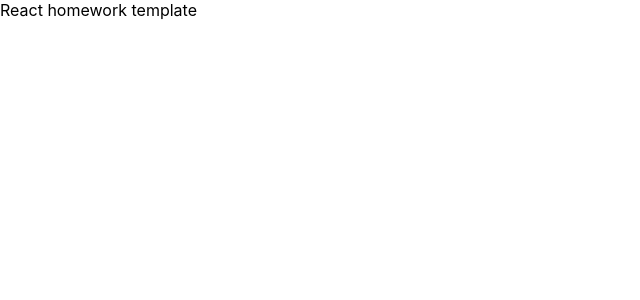
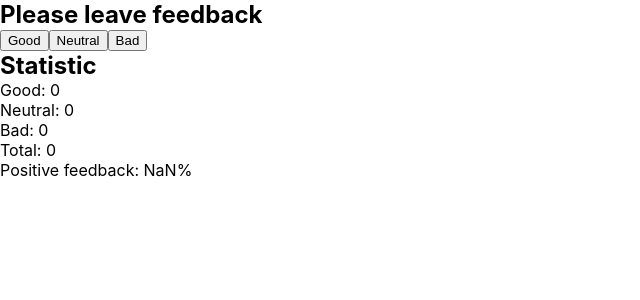
Before and after one commit to MarginTrader1/goit-react-hw-02-feedback, a React (Create React App) app: page / in a window 1280 px wide. Shown: the top 300 px of the page, without its empty margins (0-640 px from the left). Built offline with nearby package versions, Linux system fonts and the light colour scheme.

Commit message:
Сделал логику первого блока

```diff
--- a/src/components/App.jsx
+++ b/src/components/App.jsx
@@ -1,3 +1,51 @@
-export const App = () => {
-  return <div>React homework template</div>;
-};
+import { Component } from 'react';
+
+import { SectionTitle } from './SectionTitle/SectionTitle';
+import { Statistics } from './Statistics/Statistic';
+import { Feedback } from './FeedBackOptions/FeedBackOptions';
+
+export class App extends Component {
+  state = {
+    good: 0,
+    neutral: 0,
+    bad: 0,
+  };
+
+  goodFeedback = () => {
+    this.setState(state => ({ good: this.state.good + 1 }));
+  };
+
+  neutralFeedback = () => {
+    this.setState(state => ({ neutral: this.state.neutral + 1 }));
+  };
+
+  badFeedback = () => {
+    this.setState(state => ({ bad: this.state.bad + 1 }));
+  };
+
+  countPositiveFeedbackPercentage = () => {
+    const positiveFeedback = Math.round(
+      (this.state.good /
+        (this.state.good + this.state.neutral + this.state.bad)) *
+        100
+    );
+    this.setState(state => ({ positiveFeedback: positiveFeedback }));
+  };
+
+  render() {
+    return (
+      <>
+        <SectionTitle title="Please leave feedback">
+          <Feedback
+            goodFeedback={this.goodFeedback}
+            neutralFeedback={this.neutralFeedback}
+            badFeedback={this.badFeedback}
+          />
+        </SectionTitle>
+        <SectionTitle title="Statistic">
+          <Statistics data={this.state} />
+        </SectionTitle>
+      </>
+    );
+  }
+}
--- /dev/null
+++ b/src/components/FeedBackOptions/FeedBackOptions.js
@@ -0,0 +1,11 @@
+export const Feedback = ({ goodFeedback, neutralFeedback, badFeedback}) => {
+  return (
+    <>
+      <div>
+        <button type="button" onClick={goodFeedback}>Good</button>
+        <button type="button" onClick={neutralFeedback}>Neutral</button>
+        <button type="button" onClick={badFeedback}>Bad</button>
+      </div>
+    </>
+  );
+};
--- /dev/null
+++ b/src/components/SectionTitle/SectionTitle.js
@@ -0,0 +1,10 @@
+
+
+export const SectionTitle = ({ title, children }) => {
+  return (
+    <section>
+      <h2>{title}</h2>
+      {children}
+    </section>
+  );
+};
--- /dev/null
+++ b/src/components/Statistics/Statistic.js
@@ -0,0 +1,14 @@
+export const Statistics = ({data}) => {
+const { good, neutral, bad } = data;
+  return (
+    <>
+      <ul>
+        <li>Good: {good}</li>
+        <li>Neutral: {neutral}</li>
+        <li>Bad: {bad}</li>
+        <li>Total: {good + neutral + bad}</li>
+        <li>Positive feedback: {Math.round(good/(good + neutral + bad)*100)}%</li>
+      </ul>
+    </>
+  );
+};
--- a/src/index.css
+++ b/src/index.css
@@ -13,3 +13,22 @@
   font-family: source-code-pro, Menlo, Monaco, Consolas, 'Courier New',
     monospace;
 }
+
+h1,
+h2,
+h3,
+h4,
+h5,
+h6,
+p,
+ul,
+ol {
+  margin: 0;
+  padding: 0;
+}
+
+img {
+  display: block;
+  max-width: 100%;
+  height: auto;
+}
```
Also changed, not shown: src/components/FeedBackOptions/FeedBackOptions.styled.js (added), src/components/SectionTitle/SectionTitle.styled.js (added), src/components/Statistics/Statistic.styled.js (added).
